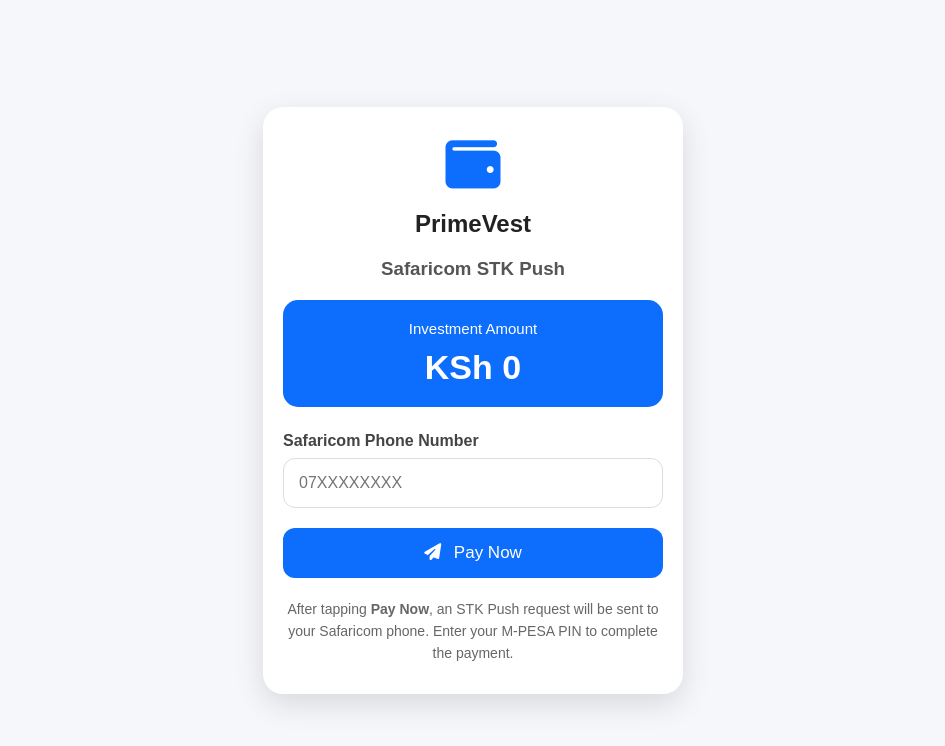
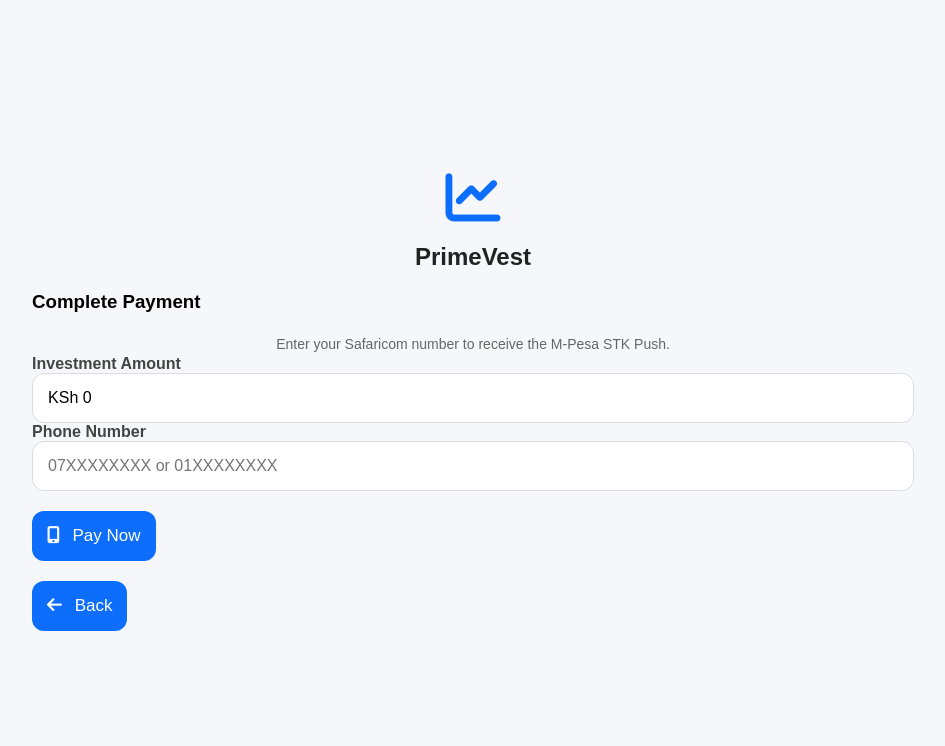
Before and after one commit to kibetbrian9183-max/Prime-investment, a plain HTML site: page payment.html in a window 1280 px wide. Shown: the whole page, without its empty margins (167-1112 px from the left). Drawn offline with Linux system fonts and the light colour scheme.

Commit message:
Update payment.html

```diff
--- a/payment.html
+++ b/payment.html
@@ -1,116 +1,82 @@
 <!DOCTYPE html>
 <html lang="en">
 <head>
+
 <meta charset="UTF-8">
+
 <meta name="viewport" content="width=device-width, initial-scale=1.0">
+
 <title>PrimeVest | Payment</title>
 
 <link rel="stylesheet" href="https://cdnjs.cloudflare.com/ajax/libs/font-awesome/6.6.0/css/all.min.css">
+
 <link rel="stylesheet" href="css/payment.css">
+
 </head>
+
 <body>
 
-<div class="payment-container">
+<div class="container">
 
-    <div class="payment-card">
+    <div class="card">
 
         <div class="logo">
-            <i class="fa-solid fa-wallet"></i>
+
+            <i class="fa-solid fa-chart-line"></i>
+
             <h2>PrimeVest</h2>
+
         </div>
 
-        <h3>Safaricom STK Push</h3>
+        <h3>Complete Payment</h3>
 
-        <div class="amount-box">
-            <span>Investment Amount</span>
-            <h1 id="amount">KSh 0</h1>
-        </div>
+        <p class="info">
+            Enter your Safaricom number to receive the M-Pesa STK Push.
+        </p>
 
-        <form id="paymentForm">
+        <label>Investment Amount</label>
 
-            <label>Safaricom Phone Number</label>
+        <input
+            type="text"
+            id="displayAmount"
+            readonly
+        >
+
+        <label>Phone Number</label>
 
         <input
             type="tel"
             id="phone"
-                placeholder="07XXXXXXXX"
+            placeholder="07XXXXXXXX or 01XXXXXXXX"
             maxlength="10"
-                required
+            autocomplete="tel"
         >
 
-            <button type="submit" id="payBtn">
-                <i class="fa-solid fa-paper-plane"></i>
+        <button id="payBtn">
+
+            <i class="fa-solid fa-mobile-screen-button"></i>
+
             Pay Now
+
         </button>
 
-        </form>
+        <p id="status"></p>
 
-        <div class="info">
-            <p>
-                After tapping <b>Pay Now</b>, an STK Push request will be
-                sent to your Safaricom phone. Enter your M-PESA PIN to
-                complete the payment.
-            </p>
-        </div>
+        <button
+            class="back-btn"
+            onclick="window.location.href='home.html'">
+
+            <i class="fa-solid fa-arrow-left"></i>
+
+            Back
+
+        </button>
 
     </div>
 
 </div>
 
-<!-- Processing Modal -->
-
-<div id="processingModal" class="processing-modal">
-
-    <div class="processing-card">
-
-        <div class="loader"></div>
-
-        <h2>Processing Payment...</h2>
-
-        <p>
-            Please check your phone and enter your
-            M-PESA PIN.
-        </p>
-
-    </div>
-
-</div>
-
-<script src="js/home.js"></script>
-
-<script>
-
-const amount = Number(localStorage.getItem("purchaseAmount")) || 0;
-
-document.getElementById("amount").innerText =
-"KSh " + amount.toLocaleString();
-
-document
-.getElementById("paymentForm")
-.addEventListener("submit", function(e){
-
-    e.preventDefault();
-
-    let phone =
-    document.getElementById("phone").value.trim();
-
-    if(phone.length !== 10){
-
-        alert("Enter a valid Safaricom number.");
-
-        return;
-
-    }
-
-    document
-    .getElementById("processingModal")
-    .style.display = "flex";
-
-    stkPush(phone, amount);
-
-});
-
-</script>
+<script src="js/payment.js"></script>
 
 </body>
 </html>
```
Lines whose indentation alone changed are shown as unchanged.
